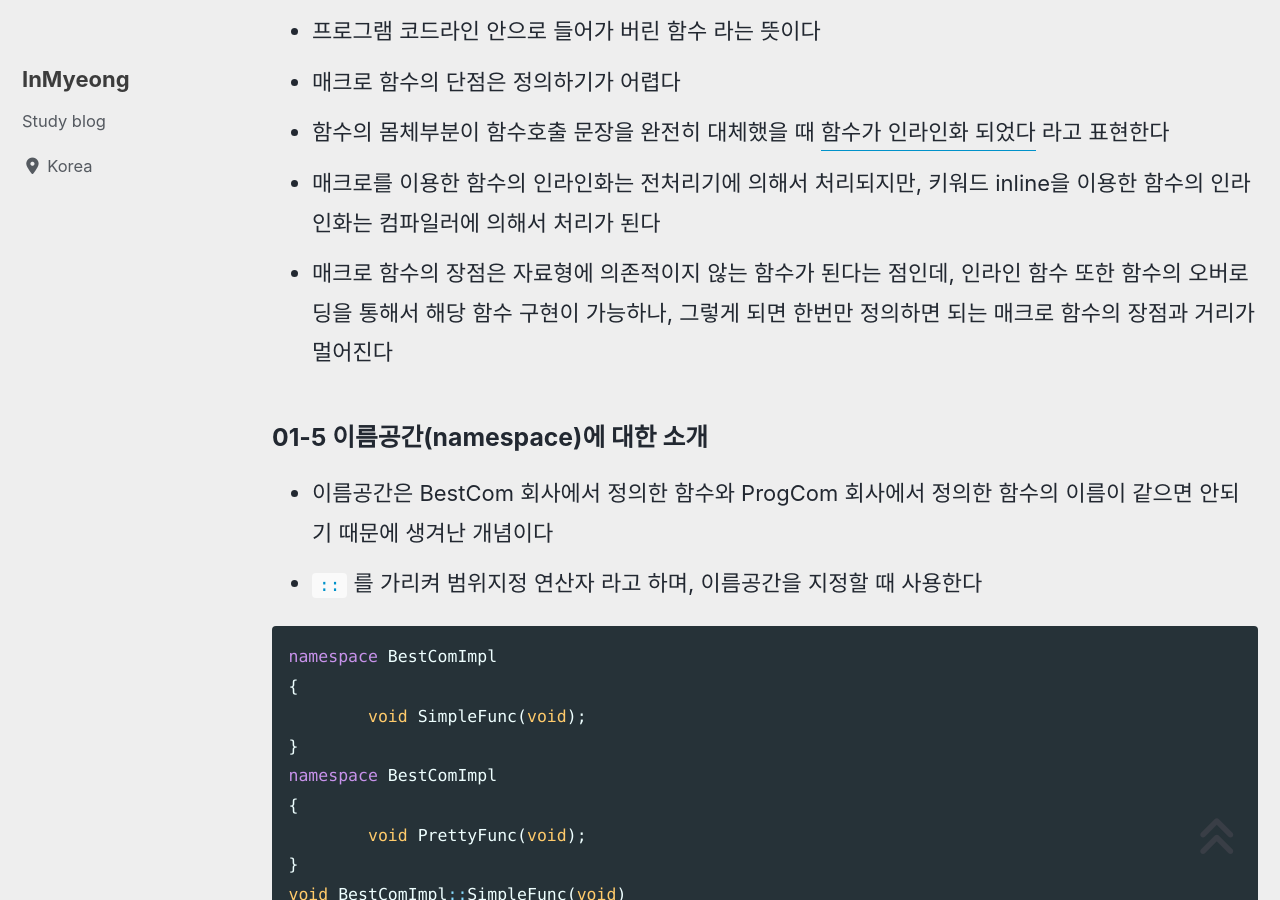
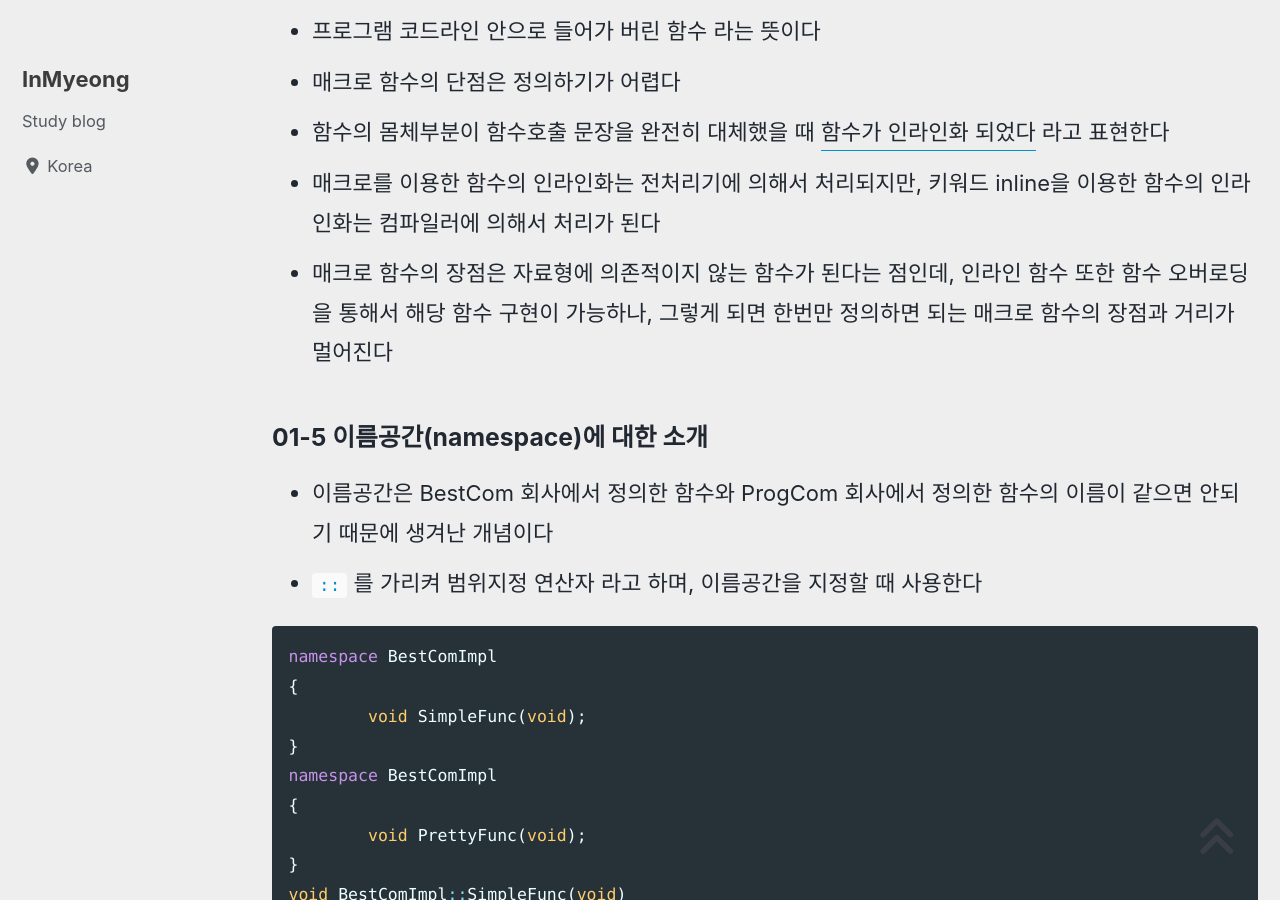
Before and after one commit to devMyeong/devMyeong.github.io, a Jekyll site: the page built from _posts/cpp/2021-06-28-cpp.md, in a window 1280 px wide and 900 px high, scrolled down 1568 px. Built offline with Jekyll 4.4.1, drawn with Linux system fonts in a browser that asks for light colours; cached includes are drawn as plain includes; nearby versions of some CDN libraries; some web fonts are replaced; comment, search, counter and statistics services are not loaded.

Commit message:
update cpp
corr typo

```diff
--- a/_posts/cpp/2021-06-28-cpp.md
+++ b/_posts/cpp/2021-06-28-cpp.md
@@ -35,7 +35,7 @@ last_modified_at: 2021-07-27
 - 매크로 함수의 단점은 정의하기가 어렵다
 - 함수의 몸체부분이 함수호출 문장을 완전히 대체했을 때 <u>함수가 인라인화 되었다</u> 라고 표현한다
 - 매크로를 이용한 함수의 인라인화는 전처리기에 의해서 처리되지만, 키워드 inline을 이용한 함수의 인라인화는 컴파일러에 의해서 처리가 된다
-- 매크로 함수의 장점은 자료형에 의존적이지 않는 함수가 된다는 점인데, 인라인 함수 또한 함수의 오버로딩을 통해서 해당 함수 구현이 가능하나, 그렇게 되면 한번만 정의하면 되는 매크로 함수의 장점과 거리가 멀어진다
+- 매크로 함수의 장점은 자료형에 의존적이지 않는 함수가 된다는 점인데, 인라인 함수 또한 함수 오버로딩을 통해서 해당 함수 구현이 가능하나, 그렇게 되면 한번만 정의하면 되는 매크로 함수의 장점과 거리가 멀어진다
 
 ### 01-5 이름공간(namespace)에 대한 소개
 - 이름공간은 BestCom 회사에서 정의한 함수와 ProgCom 회사에서 정의한 함수의 이름이 같으면 안되기 때문에 생겨난 개념이다
```
